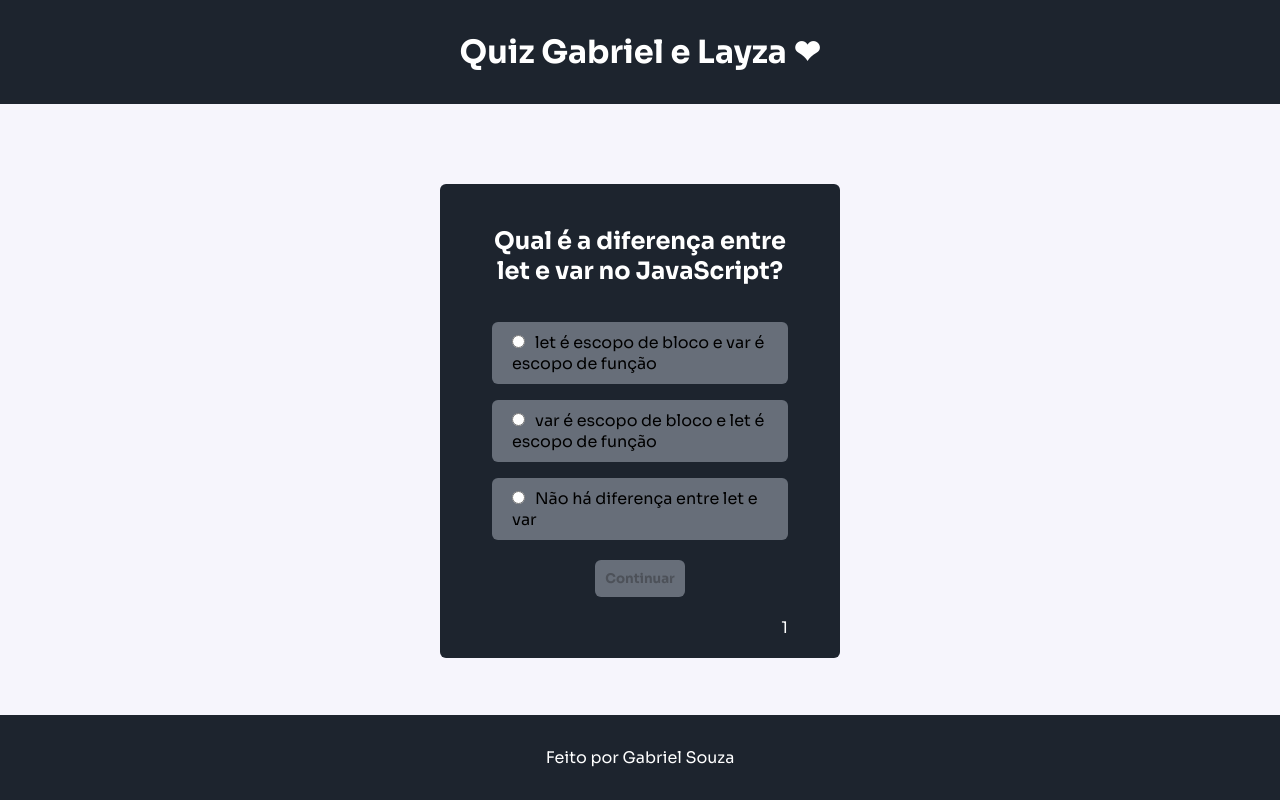
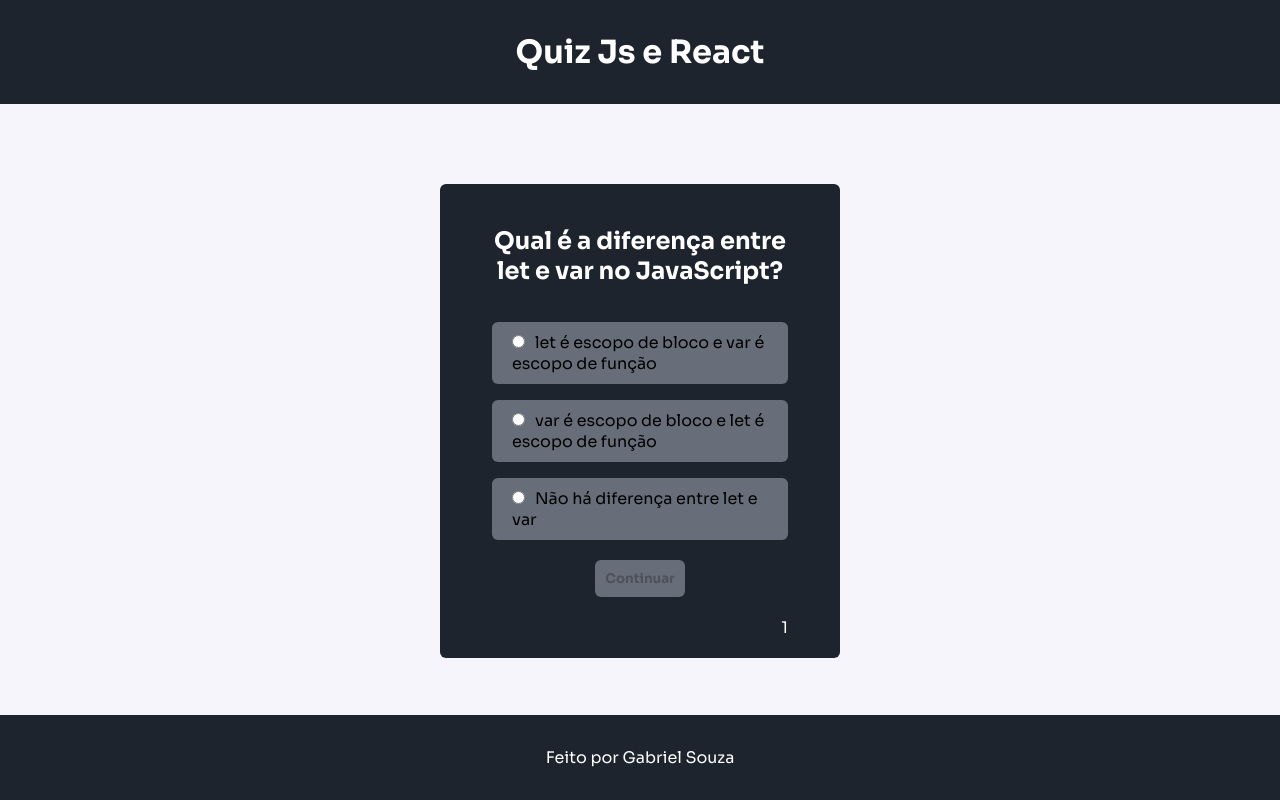
Before and after one commit to SouzaGabriel26/Quiz, a React (Vite) app: page / in a window 1280 px wide. Built offline with nearby package versions, Linux system fonts and the light colour scheme.

Commit message:
reset Button

```diff
--- a/src/components/Header/index.jsx
+++ b/src/components/Header/index.jsx
@@ -1,11 +1,18 @@
-import React from 'react';
+import React, { useContext } from 'react';
+
+import { QuestionsContext } from '../../Context/QuestionsContext';
 
 import { Container } from './styles';
 
 export default function Header() {
+  const { showResult, resetQuiz } = useContext(QuestionsContext);
+
   return (
-    <Container>
-      <h1>Quiz Gabriel e Layza ❤</h1>
+    <Container showResult={showResult}>
+      <h1>Quiz Js e React</h1>
+      {showResult && (
+        <button type="button" onClick={resetQuiz}>Tentar novamente</button>
+      )}
     </Container>
   );
 }
--- a/src/components/Header/styles.jsx
+++ b/src/components/Header/styles.jsx
@@ -5,4 +5,21 @@ export const Container = styled.header`
   background: ${({ theme }) => theme.colors.gray.normal};
   color: white;
   padding: 2rem;
+
+  display: flex;
+  align-items: center;
+  justify-content: ${({ showResult }) => (showResult ? 'space-around' : 'center')};
+
+  button {
+    padding: 10px;
+    border-radius: 6px;
+    border: none;
+    font-weight: bold;
+    cursor: pointer;
+    transition: background 0.1s ease-in;
+
+    &:hover {
+      background: ${({ theme }) => theme.colors.orange};
+    }
+  }
 `;
```
